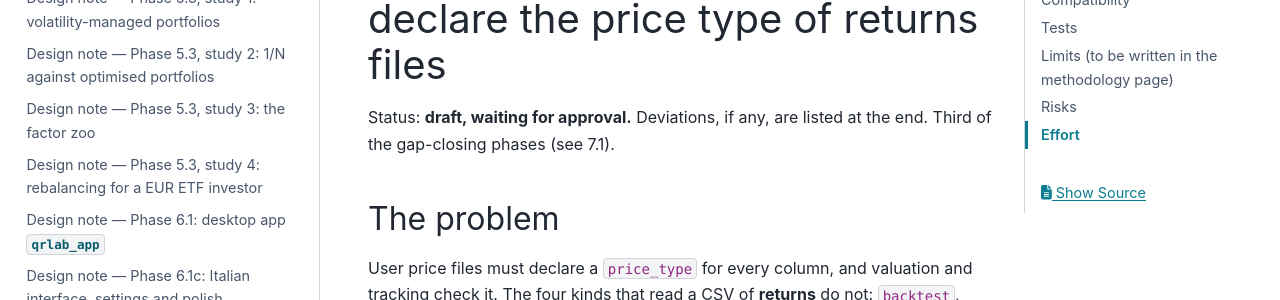
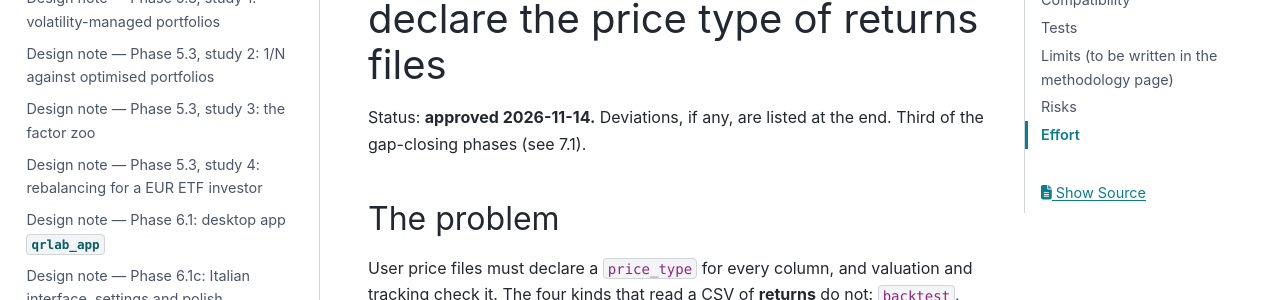
Before and after one commit to alessandroszn/quant-research-lab, a Sphinx documentation site: the page built from docs/design/7.3-returns-price-type.md, in a window 1280 px wide and 900 px high. Shown: the part 261-561 px from the top of the window. Built offline with Sphinx 7.4.7 and the PyData theme 0.15.4, drawn with Linux system fonts in a browser that asks for light colours.

Commit message:
docs: mark the 7.3 design note approved
Co-Authored-By: Claude Opus 5.5 <noreply@anthropic.com>

```diff
--- a/docs/design/7.3-returns-price-type.md
+++ b/docs/design/7.3-returns-price-type.md
@@ -1,6 +1,6 @@
 # Design note — Phase 7.3: declare the price type of returns files
 
-Status: **draft, waiting for approval.** Deviations, if any, are listed at the end. Third of
+Status: **approved 2026-11-14.** Deviations, if any, are listed at the end. Third of
 the gap-closing phases (see 7.1).
 
 ## The problem
```
